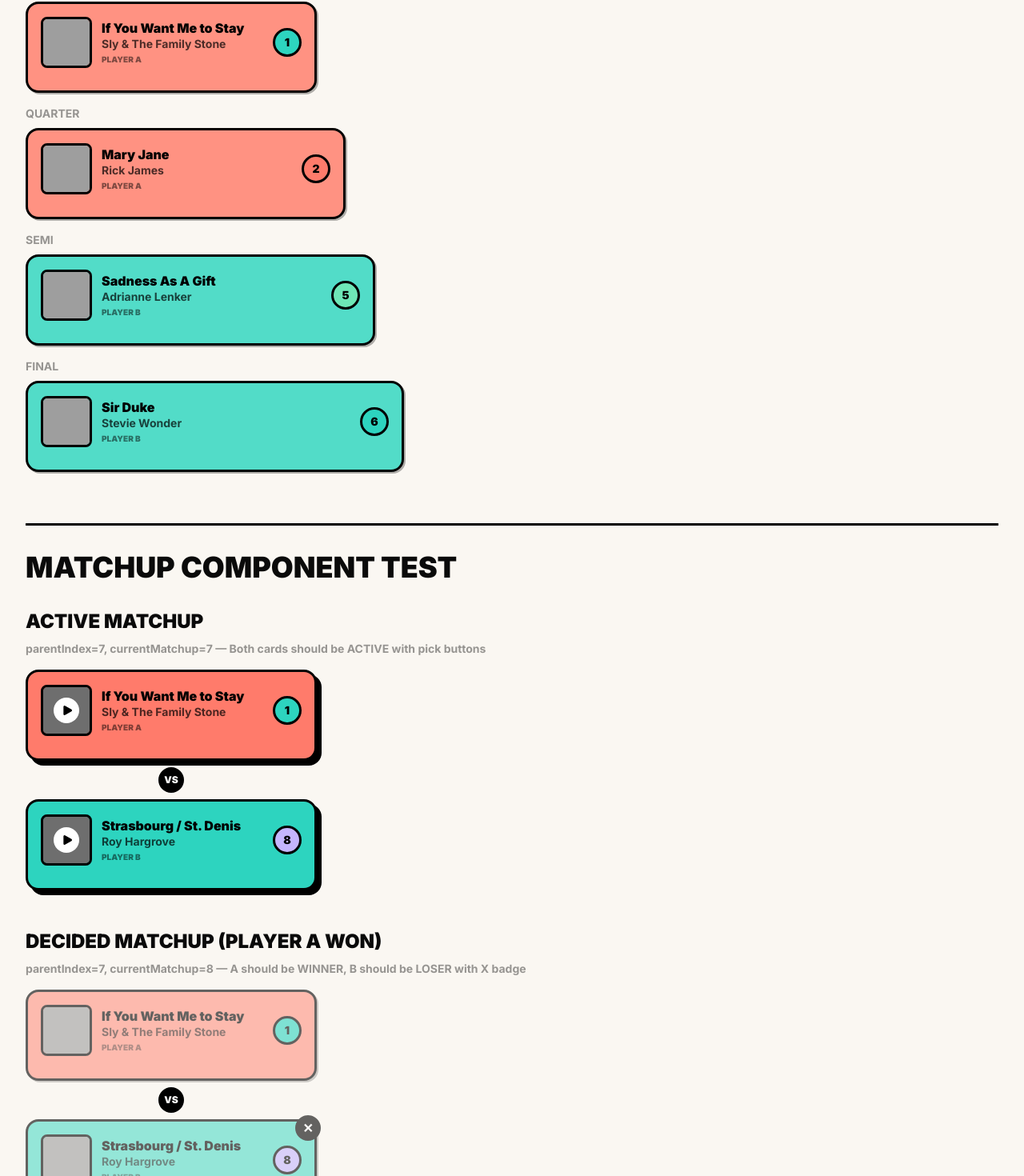
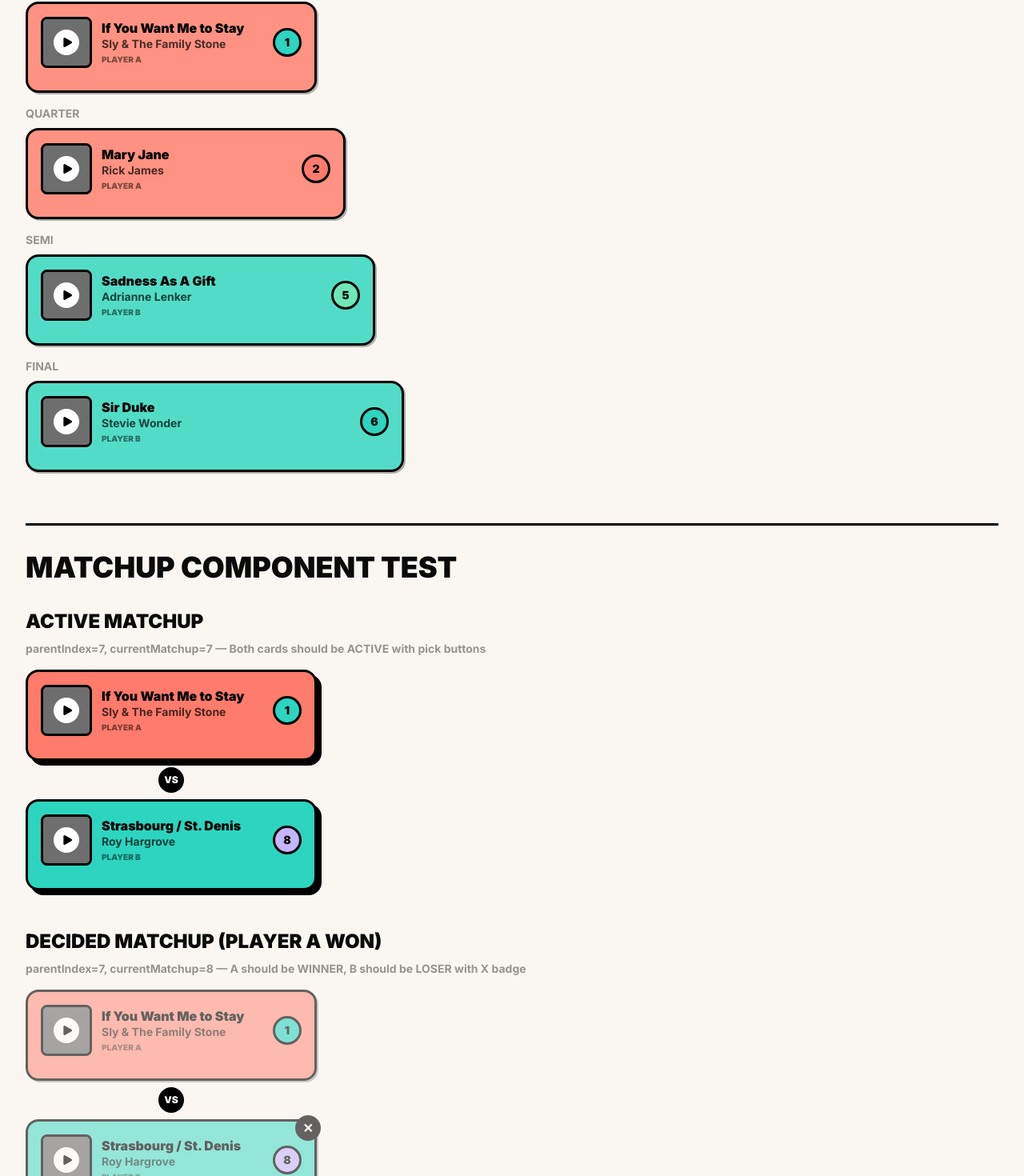
Before and after one commit to DoyleJ11/Pulse, a React (Vite) app in the folder client/: page /test in a window 1280 px wide. Shown: the part 892-2362 px from the top of the page at 80% size. Built offline with nearby package versions, Linux system fonts and the light colour scheme; grey boxes are pictures that could not be loaded.

Commit message:
Added audio previews to bracket

```diff
--- a/client/src/components/bracket/BracketView.tsx
+++ b/client/src/components/bracket/BracketView.tsx
@@ -1,8 +1,9 @@
-import { useEffect, useState } from "react"
-import { fetchBracket } from "../../services/api"
-import { useRoomStore } from "../../stores/roomStore"
-import { BracketPairing } from "./BracketPairing"
+import { useEffect, useState } from "react";
+import { fetchBracket } from "../../services/api";
+import { useRoomStore } from "../../stores/roomStore";
+import { BracketPairing } from "./BracketPairing";
 import { socket } from "../../utils/socket";
+import { useAudioStore } from "../../stores/audioStore";
 
 interface Bracket {
   id: string;
@@ -11,58 +12,64 @@ interface Bracket {
 }
 
 export interface BracketSlot {
-    songId: string,
-    deezerId: string,
-    title: string,
-    artist: string,
-    albumArt: string,
-    previewUrl: string | null,
-    submittedBy: string,
-    role: "player_a" | "player_b",
-    seed: number,
+  songId: string;
+  deezerId: string;
+  title: string;
+  artist: string;
+  albumArt: string;
+  previewUrl: string | null;
+  submittedBy: string;
+  role: "player_a" | "player_b";
+  seed: number;
 }
 
 export function BracketView() {
   const lobbyCode = useRoomStore((state) => state.code);
-    const [bracket, setBracket] = useState<Bracket>({id: "", roomId: "", currentMatchup: 7});
+  const [bracket, setBracket] = useState<Bracket>({
+    id: "",
+    roomId: "",
+    currentMatchup: 7,
+  });
   const [bracketSlots, setBracketSlots] = useState<(BracketSlot | null)[]>([]);
 
+  const stop = useAudioStore((s) => s.stop); // or pull through the hook
+
   useEffect(() => {
-        socket.on("bracketUpdated", ({state, currentMatchup}) => {
-            setBracketSlots(state)
-            setBracket(prev => ({...prev, currentMatchup}))
-        })
+    return () => stop();
+  }, [stop]);
+
+  useEffect(() => {
+    socket.on("bracketUpdated", ({ state, currentMatchup }) => {
+      setBracketSlots(state);
+      setBracket((prev) => ({ ...prev, currentMatchup }));
+    });
 
     socket.on("bracketComplete", () => {
-            console.log("Bracket complete!")
-        })
+      console.log("Bracket complete!");
+    });
 
-        getBracket()
+    getBracket();
 
     return () => {
-            socket.off("bracketUpdated")
-            socket.off("bracketComplete")
-        }
-    }, [])
+      socket.off("bracketUpdated");
+      socket.off("bracketComplete");
+    };
+  }, []);
 
   const getBracket = async () => {
     const resultBracket = await fetchBracket(lobbyCode);
     setBracket(resultBracket);
     const bracketState = resultBracket.state as (BracketSlot | null)[];
     setBracketSlots(bracketState);
-    }
+  };
 
   const onPick = (matchupIndex: number, winnerSongId: string) => {
     socket.emit("judgePick", {
       code: lobbyCode,
       matchupIndex: matchupIndex,
       winnerSongId: winnerSongId,
-        })
-    }
-
-    const onPlay = () => {
-        console.log("Played!")
-    }
+    });
+  };
 
   return (
     <div className="m-6 p-4">
@@ -74,11 +81,13 @@ export function BracketView() {
             bracket={bracketSlots}
             currentMatchup={bracket.currentMatchup}
             onPick={onPick}
-                        onPlay={onPlay}
           />
           {bracketSlots[0] ? (
             <div className="w-[420px] shrink-0 bg-[#FFD952] border-[3px] border-black rounded-3xl p-8 shadow-[8px_8px_0px_0px_rgba(0,0,0,1)]">
-                            <div className="text-4xl font-black text-black uppercase tracking-tight mb-4" style={{ fontStretch: 'condensed' }}>
+              <div
+                className="text-4xl font-black text-black uppercase tracking-tight mb-4"
+                style={{ fontStretch: "condensed" }}
+              >
                 CHAMPION
               </div>
 
@@ -89,21 +98,31 @@ export function BracketView() {
                   className="w-24 h-24 rounded-2xl object-cover border-[3px] border-black"
                 />
                 <div className="flex-1">
-                                    <div className="text-2xl font-black text-black mb-1">{bracketSlots[0].title}</div>
-                                    <div className="text-lg font-bold text-black/70 mb-2">{bracketSlots[0].artist}</div>
+                  <div className="text-2xl font-black text-black mb-1">
+                    {bracketSlots[0].title}
+                  </div>
+                  <div className="text-lg font-bold text-black/70 mb-2">
+                    {bracketSlots[0].artist}
+                  </div>
                   <div className="inline-block bg-black text-[#FFD952] px-4 py-1 rounded-full border-[3px] border-black">
-                                        <span className="font-black text-sm">{bracketSlots[0].role === "player_a" ? "PLAYER A" : "PLAYER B"}</span>
+                    <span className="font-black text-sm">
+                      {bracketSlots[0].role === "player_a"
+                        ? "PLAYER A"
+                        : "PLAYER B"}
+                    </span>
                   </div>
                 </div>
               </div>
             </div>
           ) : (
             <div className="w-105 h-50 bg-[#FFD952] border-[3px] border-dashed border-black rounded-3xl flex flex-col items-center justify-center shrink-0">
-                            <div className="text-black/40 font-black text-lg">AWAITING CHAMPION</div>
+              <div className="text-black/40 font-black text-lg">
+                AWAITING CHAMPION
+              </div>
             </div>
           )}
         </div>
       </div>
     </div>
-    )
+  );
 }
--- a/client/src/components/bracket/Matchup.tsx
+++ b/client/src/components/bracket/Matchup.tsx
@@ -1,53 +1,84 @@
-import { type BracketSlot } from "./BracketView"
-import { MatchupCard } from "./MatchupCard"
+import { type BracketSlot } from "./BracketView";
+import { MatchupCard } from "./MatchupCard";
 
 interface MatchupProps {
-    bracketSlots: (BracketSlot | null)[],
-    winnerSlot: BracketSlot | null
-    parentIndex: number,
-    currentMatchup: number | null,
+  bracketSlots: (BracketSlot | null)[];
+  winnerSlot: BracketSlot | null;
+  parentIndex: number;
+  currentMatchup: number | null;
   onPick: (matchupIndex: number, winnerSongId: string) => void;
-    onPlay: () => void;
   size: "base" | "quarter" | "semi" | "final";
-    showOutgoingLine?: boolean,
-    showIncomingLine?: boolean,
+  showOutgoingLine?: boolean;
+  showIncomingLine?: boolean;
 }
 
-export function Matchup({ bracketSlots, winnerSlot, parentIndex, currentMatchup, onPick, onPlay, size = "base", showOutgoingLine, showIncomingLine  }: MatchupProps) {
-    let stateA: "active" | "normal" | "empty" | "decided-winner" | "decided-loser" = "normal";
-    let stateB: "active" | "normal" | "empty" | "decided-winner" | "decided-loser" = "normal";
+export function Matchup({
+  bracketSlots,
+  winnerSlot,
+  parentIndex,
+  currentMatchup,
+  onPick,
+  size = "base",
+  showOutgoingLine,
+  showIncomingLine,
+}: MatchupProps) {
+  let stateA:
+    | "active"
+    | "normal"
+    | "empty"
+    | "decided-winner"
+    | "decided-loser" = "normal";
+  let stateB:
+    | "active"
+    | "normal"
+    | "empty"
+    | "decided-winner"
+    | "decided-loser" = "normal";
 
   if (!bracketSlots[0] || !bracketSlots[1]) {
-        if (!bracketSlots[0]) stateA = "empty"
-        if (!bracketSlots[1]) stateB = "empty"
+    if (!bracketSlots[0]) stateA = "empty";
+    if (!bracketSlots[1]) stateB = "empty";
   } else if (winnerSlot) {
     // Parent has a song -> this matchup is resolved
-        stateA = winnerSlot.songId === bracketSlots[0].songId ? "decided-winner" : "decided-loser"
-        stateB = winnerSlot.songId === bracketSlots[1].songId ? "decided-winner" : "decided-loser"
+    stateA =
+      winnerSlot.songId === bracketSlots[0].songId
+        ? "decided-winner"
+        : "decided-loser";
+    stateB =
+      winnerSlot.songId === bracketSlots[1].songId
+        ? "decided-winner"
+        : "decided-loser";
   } else if (parentIndex === currentMatchup) {
-        stateA = stateB = "active"
+    stateA = stateB = "active";
   } else {
-        stateA = stateB = "normal"
+    stateA = stateB = "normal";
   }
 
   return (
     <div className="flex flex-row items-center">
-            {showIncomingLine && (
-                <div className="w-10 border-t-[3px] border-black" />
-            )}
+      {showIncomingLine && <div className="w-10 border-t-[3px] border-black" />}
 
       <div className="flex flex-col items-start gap-2 w-max">
-                <MatchupCard song={bracketSlots[0]} state={stateA} size={size} onPick={onPick} onPlay={onPlay} parentIndex={parentIndex}/>
+        <MatchupCard
+          song={bracketSlots[0]}
+          state={stateA}
+          size={size}
+          onPick={onPick}
+          parentIndex={parentIndex}
+        />
         <div className="w-8 h-8 bg-black rounded-full flex self-center justify-center items-center border-[3px] border-black">
           <span className="text-white font-black text-xs">VS</span>
         </div>
-                <MatchupCard song={bracketSlots[1]} state={stateB} size={size} onPick={onPick} onPlay={onPlay} parentIndex={parentIndex}/>
+        <MatchupCard
+          song={bracketSlots[1]}
+          state={stateB}
+          size={size}
+          onPick={onPick}
+          parentIndex={parentIndex}
+        />
       </div>
 
-            {showOutgoingLine && (
-                <div className="w-10 border-t-[3px] border-black" />
-            )}
+      {showOutgoingLine && <div className="w-10 border-t-[3px] border-black" />}
     </div>
-    )
-
+  );
 }
--- a/client/src/components/bracket/MatchupCard.tsx
+++ b/client/src/components/bracket/MatchupCard.tsx
@@ -1,32 +1,51 @@
-import { Play } from 'lucide-react';
-import { type BracketSlot } from "./BracketView"
-import { PermissionGuard } from '../util/PermissionGuard';
+import { Play, Pause, Loader2 } from "lucide-react";
+import { type BracketSlot } from "./BracketView";
+import { PermissionGuard } from "../util/PermissionGuard";
+import { useAudioPlayer } from "../../hooks/useAudioPlayer";
 
 interface SongCardProps {
-    song: BracketSlot | null,
-    state: "empty" | "active" | "decided-winner" | "decided-loser" | "normal",
-    onPick?: (matchupIndex: number, winnerSongId: string) => void,
-    onPlay?: () => void;
+  song: BracketSlot | null;
+  state: "empty" | "active" | "decided-winner" | "decided-loser" | "normal";
+  onPick?: (matchupIndex: number, winnerSongId: string) => void;
   seedColor?: string;
   size?: "base" | "quarter" | "semi" | "final";
   parentIndex: number;
 }
 
-export function MatchupCard({ song, state, onPick, onPlay, size="base", parentIndex }: SongCardProps) {
+export function MatchupCard({
+  song,
+  state,
+  onPick,
+  size = "base",
+  parentIndex,
+}: SongCardProps) {
+  const sizeClasses = {
+    base: "w-[364px]",
+    quarter: "w-[400px]",
+    semi: "w-[437px]",
+    final: "w-[473px]",
+  };
 
-    const sizeClasses = {
-        base: 'w-[364px]',
-        quarter: 'w-[400px]',
-        semi: 'w-[437px]',
-        final: 'w-[473px]'
-    }
-
-    const seedColors = ["#2DD4BF", "#FF7B6B", "#C4B5FD", "#FFD952", "#6EE7B7", "#2DD4BF", "#FF7B6B", "#C4B5FD"];
+  const seedColors = [
+    "#2DD4BF",
+    "#FF7B6B",
+    "#C4B5FD",
+    "#FFD952",
+    "#6EE7B7",
+    "#2DD4BF",
+    "#FF7B6B",
+    "#C4B5FD",
+  ];
+  const { toggle, isPlayingSong, isLoading } = useAudioPlayer();
+  const isThisPlaying = song ? isPlayingSong(song.songId) : false;
+  const isThisLoading = isLoading && isThisPlaying;
 
   // Render TBD if null
   if (state === "empty" || !song) {
     return (
-            <div className={`${sizeClasses[size]} h-25 border-[3px] border-dashed border-black/30 rounded-2xl flex items-center justify-center bg-transparent`}>
+      <div
+        className={`${sizeClasses[size]} h-25 border-[3px] border-dashed border-black/30 rounded-2xl flex items-center justify-center bg-transparent`}
+      >
         <div className="text-black/40 font-black text-lg">TBD</div>
       </div>
     );
@@ -35,25 +54,27 @@ export function MatchupCard({ song, state, onPick, onPlay, size="base", parentIn
   const isActive = state === "active";
   const isDecided = state === "decided-winner" || state === "decided-loser";
   const isLoser = state === "decided-loser";
-    const opacity = isDecided ? 'opacity-60' : ''
+  const opacity = isDecided ? "opacity-60" : "";
 
   const getPlayerColor = () => {
     if (song.role === "player_a") {
-            return isActive ? '#FF7B6B' : '#FF9282';
+      return isActive ? "#FF7B6B" : "#FF9282";
     } else {
-            return isActive ? '#2DD4BF' : '#52DCC8';
+      return isActive ? "#2DD4BF" : "#52DCC8";
     }
-    }
+  };
 
   const getPickButtonBg = () => {
-        return song.role === 'player_a' ? '#FF6B58' : '#14B8A6';
+    return song.role === "player_a" ? "#FF6B58" : "#14B8A6";
   };
 
   return (
-        <div className={`${sizeClasses[size]} ${opacity} transition-all duration-300`}>
+    <div
+      className={`${sizeClasses[size]} ${opacity} transition-all duration-300`}
+    >
       <div
         className={`relative border-[3px] border-black rounded-2xl p-4 ${
-                    isActive ? 'shadow-heavy' : 'shadow-[2px_2px_0px_0px_rgba(0,0,0,0.3)]'
+          isActive ? "shadow-heavy" : "shadow-[2px_2px_0px_0px_rgba(0,0,0,0.3)]"
         }`}
         style={{ backgroundColor: getPlayerColor() }}
       >
@@ -72,32 +93,54 @@ export function MatchupCard({ song, state, onPick, onPlay, size="base", parentIn
               alt={song.title}
               className="w-16 h-16 rounded-lg object-cover border-[3px] border-black"
             />
-                        {isActive && onPlay && (
+
             <button
-                                onClick={onPlay}
-                                className="absolute inset-0 bg-black/30 rounded-lg flex items-center justify-center hover:bg-black/50 transition-colors group"
-                                aria-label="Play preview"
+              className={`absolute inset-0 bg-black/30 rounded-lg flex items-center justify-center hover:bg-black/50 transition-colors group cursor-pointer`}
+              disabled={!song.previewUrl}
+              onClick={() =>
+                song.previewUrl && toggle(song.songId, song.previewUrl)
+              }
+              aria-label={isThisPlaying ? "Pause preview" : "Play preview"}
             >
               <div className="w-8 h-8 bg-white rounded-full flex items-center justify-center group-hover:scale-110 transition-transform">
-                                    <Play className="w-4 h-4 text-black fill-black ml-0.5" strokeWidth={0} />
+                {isThisLoading ? (
+                  <Loader2 className="w-4 h-4 text-black animate-spin" />
+                ) : isThisPlaying ? (
+                  <Pause
+                    className="w-4 h-4 text-black fill-black"
+                    strokeWidth={0}
+                  />
+                ) : (
+                  <Play
+                    className="w-4 h-4 text-black fill-black ml-0.5"
+                    strokeWidth={0}
+                  />
+                )}
               </div>
             </button>
-                        )}
           </div>
 
           {/* Song info */}
-                    <div className='flex-1 min-w-0'>
-                        <div className="font-black text-black truncate text-base leading-tight">{song.title}</div>
-                        <div className="font-bold text-black/70 truncate text-sm">{song.artist}</div>
+          <div className="flex-1 min-w-0">
+            <div className="font-black text-black truncate text-base leading-tight">
+              {song.title}
+            </div>
+            <div className="font-bold text-black/70 truncate text-sm">
+              {song.artist}
+            </div>
             <div className="text-[10px] font-black text-black/50 uppercase mt-0.5">
               {song.role === "player_a" ? "PLAYER A" : "PLAYER B"}
             </div>
           </div>
 
           {/* Seed badge */}
-                    <div className='shrink-0'>
-                        <div className="w-9 h-9 rounded-full border-[3px] border-black flex items-center justify-center font-black text-black text-sm"
-                             style={{ backgroundColor: seedColors[(song.seed - 1) % seedColors.length] }}
+          <div className="shrink-0">
+            <div
+              className="w-9 h-9 rounded-full border-[3px] border-black flex items-center justify-center font-black text-black text-sm"
+              style={{
+                backgroundColor:
+                  seedColors[(song.seed - 1) % seedColors.length],
+              }}
             >
               {song.seed}
             </div>
@@ -106,7 +149,7 @@ export function MatchupCard({ song, state, onPick, onPlay, size="base", parentIn
 
         {/* Pick button for active state */}
         {isActive && onPick && (
-                    <PermissionGuard allowedRoles={['judge']}>
+          <PermissionGuard allowedRoles={["judge"]}>
             <button
               onClick={() => onPick(parentIndex, song.songId)}
               className="w-full py-3 rounded-full border-[3px] border-black font-black text-sm hover:scale-[1.02] active:scale-[0.98] transition-all text-white uppercase"
--- a/client/src/hooks/useAudioPlayer.tsx
+++ b/client/src/hooks/useAudioPlayer.tsx
@@ -1,20 +1,30 @@
-import { useEffect, useState } from "react";
+import { useAudioStore } from "../stores/audioStore";
 
-let player: HTMLAudioElement | null = null;
+export function useAudioPlayer() {
+  const isPlaying = useAudioStore((s) => s.isPlaying);
+  const currentSongId = useAudioStore((s) => s.currentSongId);
+  const progress = useAudioStore((s) => s.progress);
+  const duration = useAudioStore((s) => s.duration);
+  const isLoading = useAudioStore((s) => s.isLoading);
+  const error = useAudioStore((s) => s.error);
+  const play = useAudioStore((s) => s.play);
+  const pause = useAudioStore((s) => s.pause);
+  const toggle = useAudioStore((s) => s.toggle);
+  const stop = useAudioStore((s) => s.stop);
 
-function useAudioPlayer() {}
+  const isPlayingSong = (id: string) => isPlaying && currentSongId === id;
 
-function play(url: string) {
-  player = new Audio(url);
-
-  player.addEventListener("playing", (event) => {
-    if (player) {
-      player.pause();
-      return;
-    }
-  });
-
-  player.play();
+  return {
+    isPlaying,
+    currentSongId,
+    progress,
+    duration,
+    isLoading,
+    error,
+    play,
+    pause,
+    toggle,
+    stop,
+    isPlayingSong,
+  };
 }
-
-function pause(id: string) {}
--- a/client/src/stores/audioStore.ts
+++ b/client/src/stores/audioStore.ts
@@ -25,37 +25,107 @@ export const useAudioStore = create<AudioStore>((set, get) => ({
   duration: 0,
   isLoading: false,
   error: null,
-  play: (songId: string, url: string) => {
-    let el: HTMLAudioElement | null = get().audioEl;
-    const currentSongId = get().currentSongId;
+
+  play: (songId, url) => {
+    let el = get().audioEl;
 
     if (!el) {
-      el = new Audio(url);
-      set((state) => ({
-        audioEl: el,
-        currentUrl: url,
-        currentSongId: songId,
-      }));
+      el = new Audio();
+      get()._attachListeners(el);
+      set({ audioEl: el });
     }
 
-    if (songId === currentSongId) {
-      el.play();
-    }
+    const isSameSong = get().currentSongId === songId;
 
-    if (songId != currentSongId) {
+    if (!isSameSong) {
       el.pause();
       el.src = url;
       el.currentTime = 0;
+      set({
+        currentSongId: songId,
+        currentUrl: url,
+        progress: 0,
+        duration: 0,
+        isLoading: true,
+        error: null,
+      });
+    }
+
+    el.play().catch((err) => {
+      set({
+        error: err?.message ?? "Playback failed",
+        isPlaying: false,
+        isLoading: false,
+      });
+    });
+  },
+
+  pause: () => {
+    const el = get().audioEl;
+    if (!el) return;
+    el.pause();
+  },
+
+  toggle: (songId, url) => {
+    const { isPlaying, currentSongId, play, pause } = get();
+    if (isPlaying && currentSongId === songId) {
+      pause();
+    } else {
+      play(songId, url);
     }
   },
-  pause: () => {
-    const player: HTMLAudioElement | null = get().audioEl;
-    if (!player) {
-      return;
-    }
-    player.pause();
+
+  stop: () => {
+    const el = get().audioEl;
+    if (!el) return;
+    el.pause();
+    el.currentTime = 0;
+    set({
+      currentSongId: null,
+      currentUrl: null,
+      progress: 0,
+      isPlaying: false,
+      isLoading: false,
+      error: null,
+    });
   },
-  toggle: (songId: string, url: string) => {},
-  stop: () => {},
-  _attachListeners: (el: HTMLAudioElement) => {},
+
+  _attachListeners: (el) => {
+    el.addEventListener("play", () => {
+      set({ isPlaying: true, isLoading: false });
+    });
+
+    el.addEventListener("pause", () => {
+      set({ isPlaying: false });
+    });
+
+    el.addEventListener("ended", () => {
+      set({ isPlaying: false, progress: 0 });
+    });
+
+    el.addEventListener("loadedmetadata", () => {
+      set({ duration: el.duration });
+    });
+
+    el.addEventListener("timeupdate", () => {
+      const d = el.duration;
+      set({ progress: d > 0 ? el.currentTime / d : 0 });
+    });
+
+    el.addEventListener("canplay", () => {
+      set({ isLoading: false });
+    });
+
+    el.addEventListener("waiting", () => {
+      set({ isLoading: true });
+    });
+
+    el.addEventListener("error", () => {
+      set({
+        error: "Failed to load preview",
+        isPlaying: false,
+        isLoading: false,
+      });
+    });
+  },
 }));
```
Also changed, not shown: client/src/components/bracket/BracketPairing.tsx (+69 -24 lines). Lines whose indentation alone changed are shown as unchanged.
